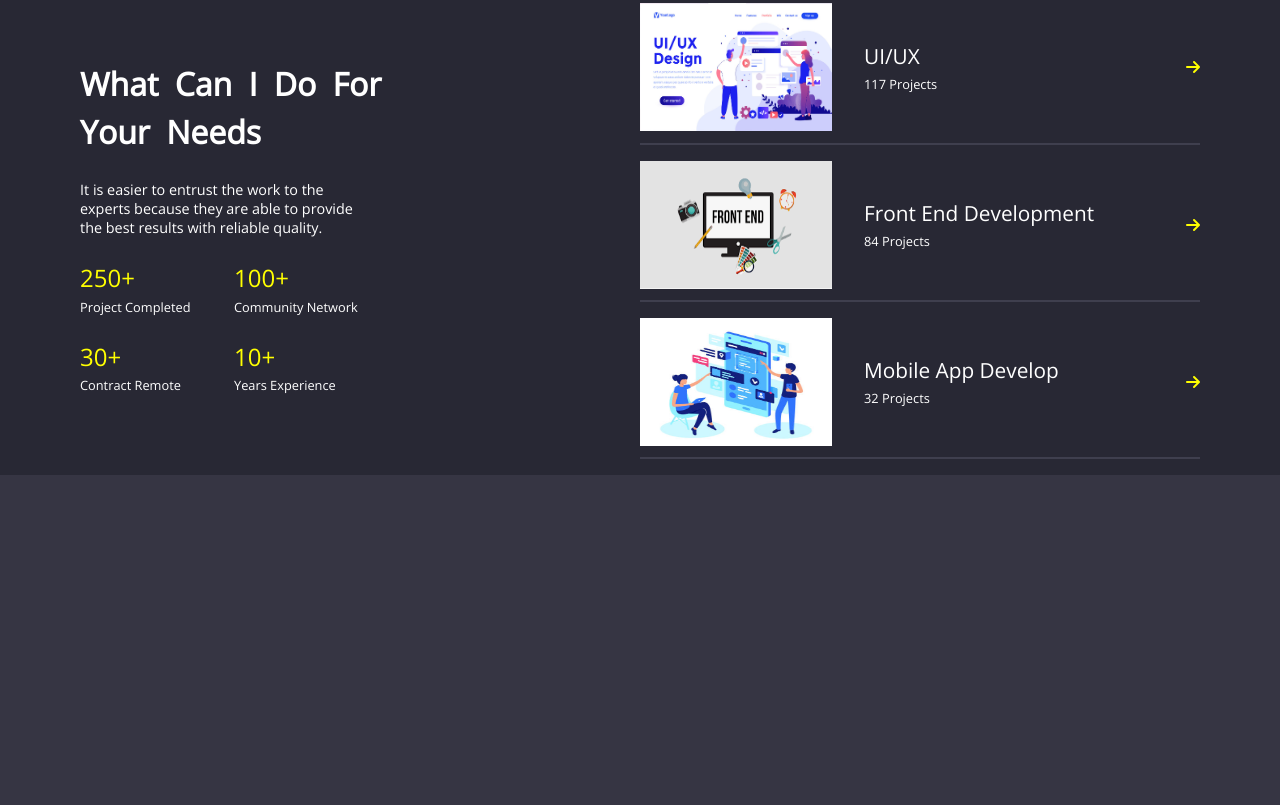
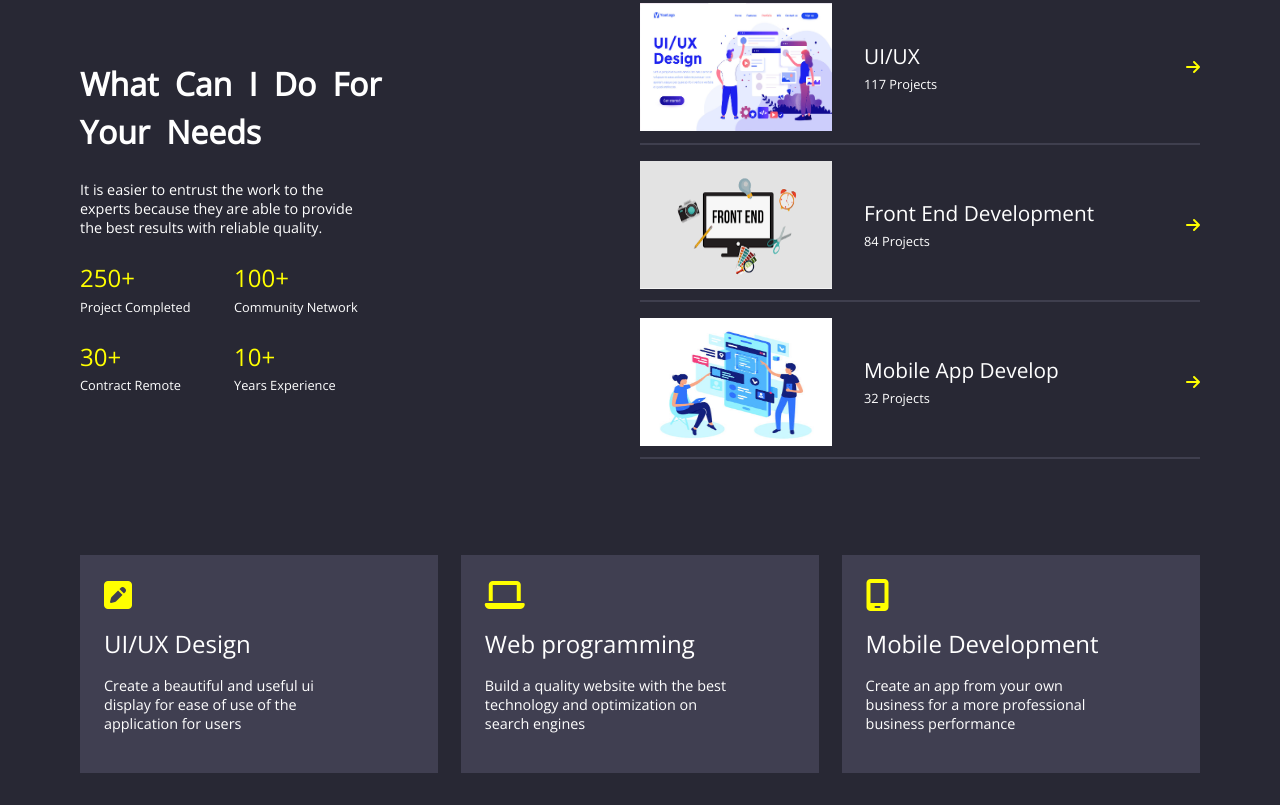
Before and after one commit to AhmedRaza-Attari/Portfolio_Template_Clone, a plain HTML site: page index.html in a window 1280 px wide. Shown: the part 756-1561 px from the top of the page. Before the commit the page ends 1231 px from the top, so only its background shows below. Drawn offline with nearby package versions, Linux system fonts and the light colour scheme.

Commit message:
section 4 completed

```diff
--- a/index.html
+++ b/index.html
@@ -188,23 +188,42 @@
 
                     </div>
 
-                <!-- close second div -->
+                    <!-- close second div -->
                 </div>
 
-            <!-- close projects div -->
+                <!-- close projects div -->
             </div>
 
-        <!-- CLOSE : 03. Section : Sociol Platform  -->
+            <!-- CLOSE : 03. Section : Sociol Platform  -->
         </div>
+
 
 
 
         <!-- 04. Section : Three Boxes -->
         <div class="section4">
 
+            <div class="three_boxes">
 
+                <div class="boxes">
+                    <i class="fa-sharp fa-2x fa-solid fa-square-pen"></i>
+                    <div class="heading"> UI/UX Design </div>
+                    <p> Create a beautiful and useful ui display for ease of use of the application for users </p>
+                </div>
+                <div class="boxes">
+                    <i class="fa-solid fa-2x fa-laptop"></i>
+                    <div class="heading"> Web programming </div>
+                    <p> Build a quality website with the best technology and optimization on search engines </p>
+                </div>
+                <div class="boxes">
+                    <i class="fa-solid fa-2x fa-mobile-screen"></i>
+                    <div class="heading"> Mobile Development </div>
+                    <p> Create an app from your own business for a more professional business performance </p>
+                </div>
 
-        <!-- CLOSE: 04. Section : Three Boxes  -->
+            </div>
+
+            <!-- CLOSE: 04. Section : Three Boxes  -->
         </div>
 
 
--- a/style.css
+++ b/style.css
@@ -294,3 +294,38 @@ body {
 
 
 /* 04. Section : Three Boxes */
+.container .section4 {
+    background-color: #282834;
+    padding-top: 5rem;
+    padding-bottom: 2rem;
+}
+
+.section4 .three_boxes {
+    display: flex;
+    justify-content: space-between;
+    margin: 0 5rem;
+}
+
+.section4 .three_boxes .boxes {
+    background-color: #403F51;
+    width: 32%;
+    padding: 1.5rem;
+}
+
+.section4 .three_boxes .boxes i {
+    color: yellow;
+    margin-bottom: 1rem;
+}
+
+.section4 .three_boxes .boxes .heading {
+    color: #fff;
+    font-size: 1.5rem;
+    margin-bottom: 1rem;
+}
+
+.section4 .three_boxes .boxes p {
+    color: #fff;
+    font-size: .9rem;
+    margin-bottom: 1rem;
+    width: 80%;
+}
```
Also changed, not shown: icons/ui-ux.png (added), icons/web-programming.png (added), images/web.png (added).
